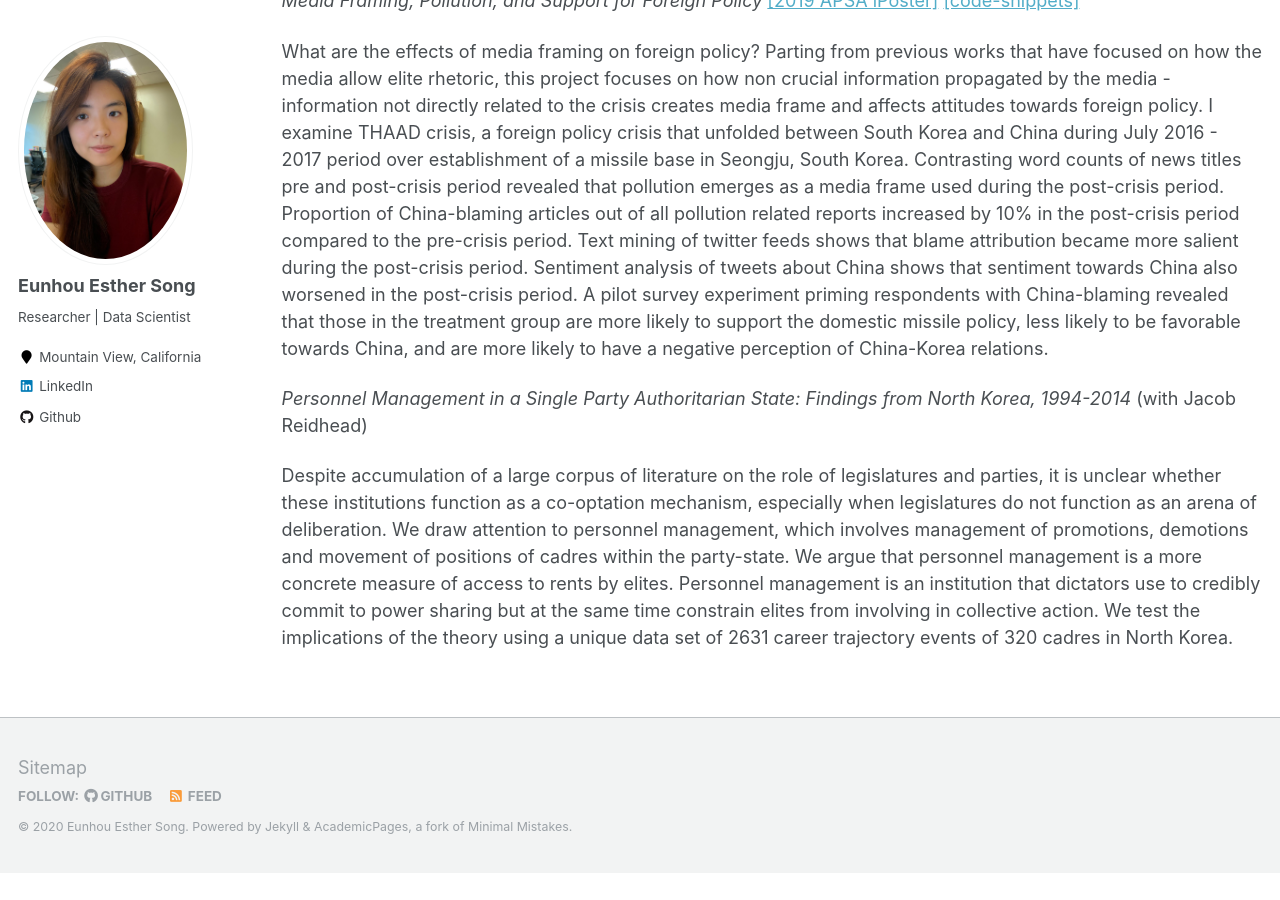
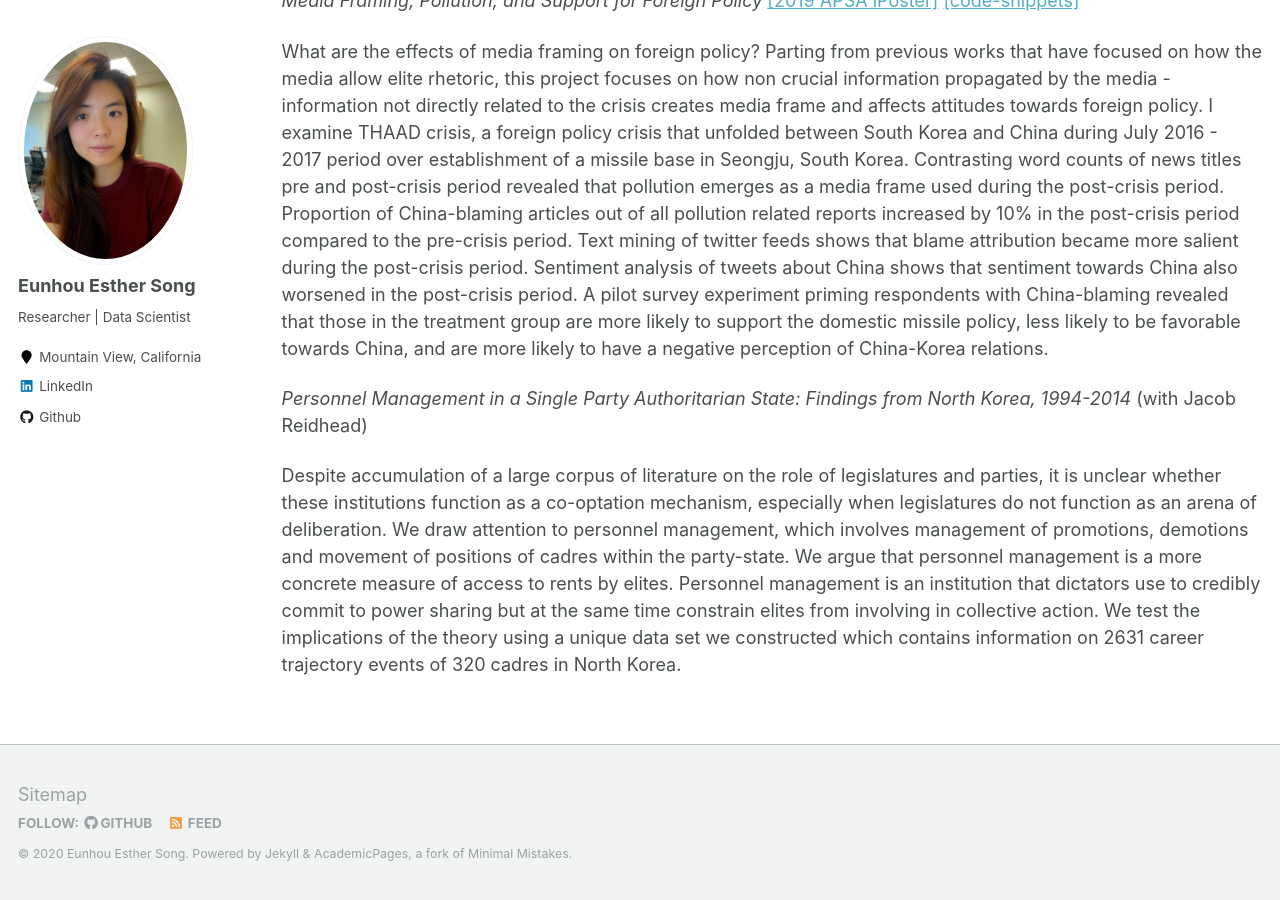
Before and after one commit to ehsong/ehsong.github.io, a Jekyll site: the page built from _pages/research.md, in a window 1280 px wide and 900 px high, scrolled down 1390 px. Built offline with Jekyll 4.4.1, drawn with Linux system fonts in a browser that asks for light colours; before the commit the page ends 2263 px from its top, so only the background shows below that.

Commit message:
Update research.md

```diff
--- a/_pages/research.md
+++ b/_pages/research.md
@@ -32,4 +32,4 @@
 
 *Personnel Management in a Single Party Authoritarian State: Findings from North Korea, 1994-2014* (with Jacob Reidhead)
 
-Despite accumulation of a large corpus of literature on the role of legislatures and parties, it is unclear whether these institutions function as a co-optation mechanism, especially when legislatures do not function as an arena of deliberation. We draw attention to personnel management, which involves management of promotions, demotions and movement of positions of cadres within the party-state. We argue that personnel management is a more concrete measure of access to rents by elites. Personnel management is an institution that dictators use to credibly commit to power sharing but at the same time constrain elites from involving in collective action. We test the implications of the theory using a unique data set of 2631 career trajectory events of 320 cadres in North Korea.
+Despite accumulation of a large corpus of literature on the role of legislatures and parties, it is unclear whether these institutions function as a co-optation mechanism, especially when legislatures do not function as an arena of deliberation. We draw attention to personnel management, which involves management of promotions, demotions and movement of positions of cadres within the party-state. We argue that personnel management is a more concrete measure of access to rents by elites. Personnel management is an institution that dictators use to credibly commit to power sharing but at the same time constrain elites from involving in collective action. We test the implications of the theory using a unique data set we constructed which contains information on 2631 career trajectory events of 320 cadres in North Korea.
```
